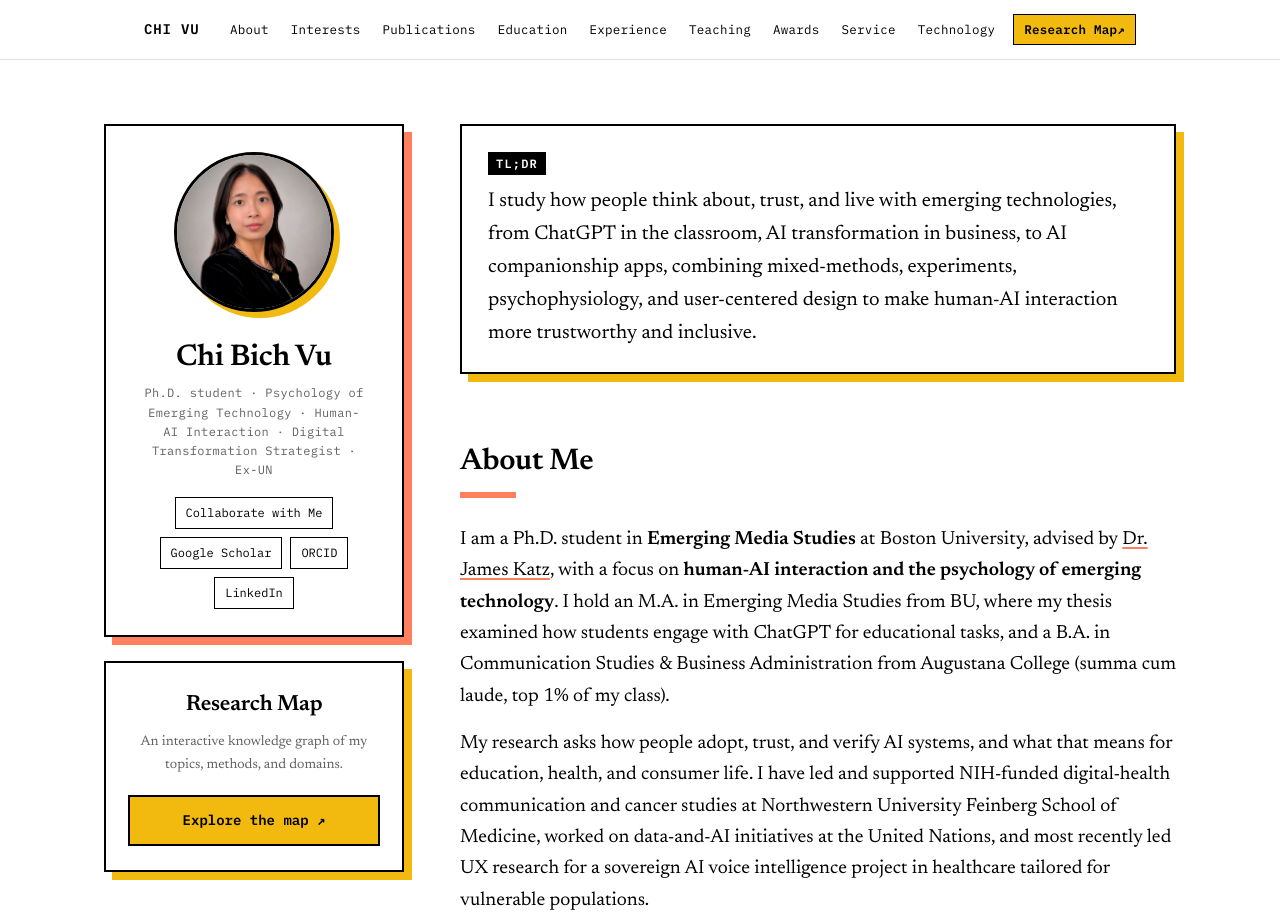
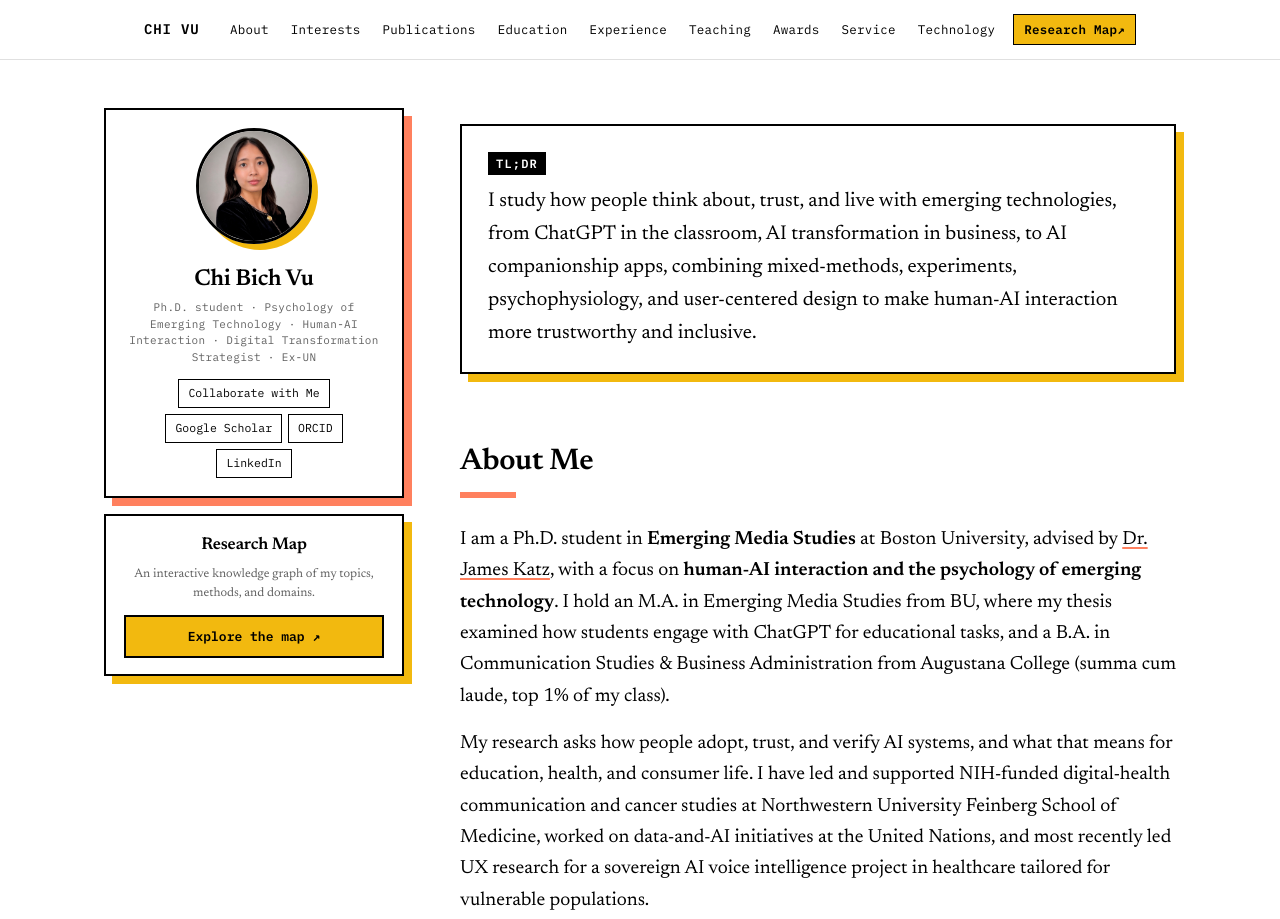
Before and after one commit to chibichvu/chibichvu.github.io, a plain HTML site: page index.html in a window 1280 px wide. Shown: the top 919 px of the page. Drawn offline with Linux system fonts and the light colour scheme.

Commit message:
Refactor profile card and sidebar styles for improved layout and consistency

```diff
--- a/assets/styles.css
+++ b/assets/styles.css
@@ -145,36 +145,36 @@ main { max-width: 1120px; margin: 0 auto; padding: 0 24px 96px; }
 .sidebar-col {
   position: sticky;
   top: 84px;
-  margin-top: 64px;
+  margin-top: 48px;
   display: flex;
   flex-direction: column;
-  gap: 24px;
+  gap: 16px;
 }
 
 .profile-card {
   border: 2px solid var(--black);
   box-shadow: 8px 8px 0 var(--coral);
-  padding: 26px 24px;
+  padding: 18px 20px;
   text-align: center;
 }
 .profile-card h1 {
-  font-size: 30px;
+  font-size: 23px;
   line-height: 1.15;
-  margin: 18px 0 8px;
+  margin: 12px 0 6px;
   font-weight: 600;
   letter-spacing: -0.01em;
 }
 .profile-card .role {
   font-family: var(--mono);
-  font-size: 12px;
+  font-size: 11px;
   letter-spacing: 0.03em;
   color: var(--ink-60);
-  margin: 0 0 18px;
-  line-height: 1.6;
+  margin: 0 0 14px;
+  line-height: 1.5;
 }
 .hero-photo {
-  width: 160px;
-  height: 160px;
+  width: 116px;
+  height: 116px;
   object-fit: cover;
   border-radius: 50%;
   border: 3px solid var(--black);
@@ -184,15 +184,15 @@ main { max-width: 1120px; margin: 0 auto; padding: 0 24px 96px; }
   display: flex;
   flex-wrap: wrap;
   justify-content: center;
-  gap: 8px;
+  gap: 6px;
   font-family: var(--mono);
-  font-size: 12px;
+  font-size: 11.5px;
 }
 .social-row a {
   text-decoration: none;
   border: 1.5px solid var(--black);
-  padding: 5px 10px;
-  min-height: 24px;
+  padding: 4px 9px;
+  min-height: 22px;
 }
 .social-row a:hover { background: var(--gold); }
 
@@ -346,20 +346,20 @@ ul.chips { padding: 0; margin: 0; }
 .map-teaser {
   border: 2px solid var(--black);
   box-shadow: 8px 8px 0 var(--gold);
-  padding: 24px 22px;
+  padding: 16px 18px;
   text-align: center;
 }
-.map-teaser h2 { margin: 0 0 8px; font-size: 22px; }
-.map-teaser p { margin: 0 0 18px; color: var(--ink-60); font-size: 14px; }
+.map-teaser h2 { margin: 0 0 5px; font-size: 17px; }
+.map-teaser p { margin: 0 0 12px; color: var(--ink-60); font-size: 12.5px; line-height: 1.5; }
 .btn {
   display: block;
   font-family: var(--mono);
-  font-size: 14px;
+  font-size: 13px;
   font-weight: 600;
   text-decoration: none;
   border: 2px solid var(--black);
   background: var(--gold);
-  padding: 12px 22px;
+  padding: 9px 18px;
   white-space: nowrap;
 }
 .btn:hover { background: var(--coral); }
```
